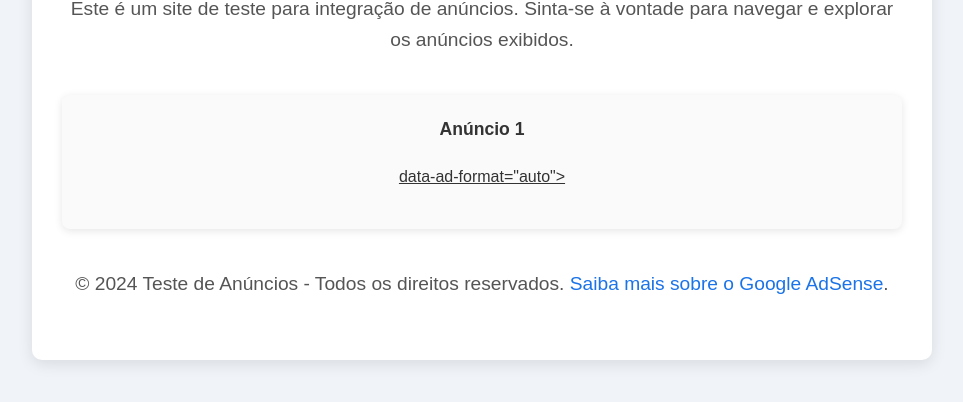
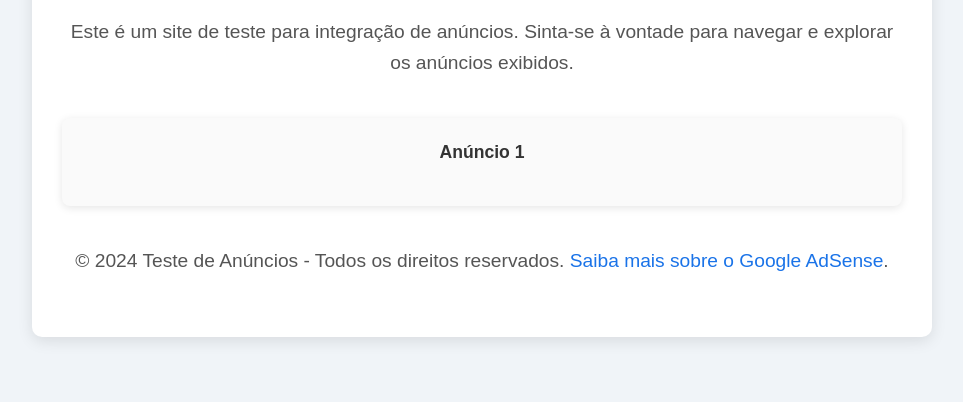
Before and after one commit to tadeulazaro/meu-site-de-anuncios, a plain HTML site: page index.html in a window 1280 px wide. Shown: the part 280-682 px from the top of the page, without its empty margins (158-1121 px from the left). Drawn offline with Linux system fonts and the light colour scheme.

Commit message:
Update index.html

```diff
--- a/index.html
+++ b/index.html
@@ -95,7 +95,7 @@
         <ins class="adsbygoogle"
              style="display:block"
              data-ad-client="ca-pub-9852494591359830"
-             data-ad-slot="XXXXXX"  <!-- Substitua com seu ID de slot -->
+             data-ad-slot="XXXXXX"
              data-ad-format="auto"></ins>
         <script>
              (adsbygoogle = window.adsbygoogle || []).push({});
```
